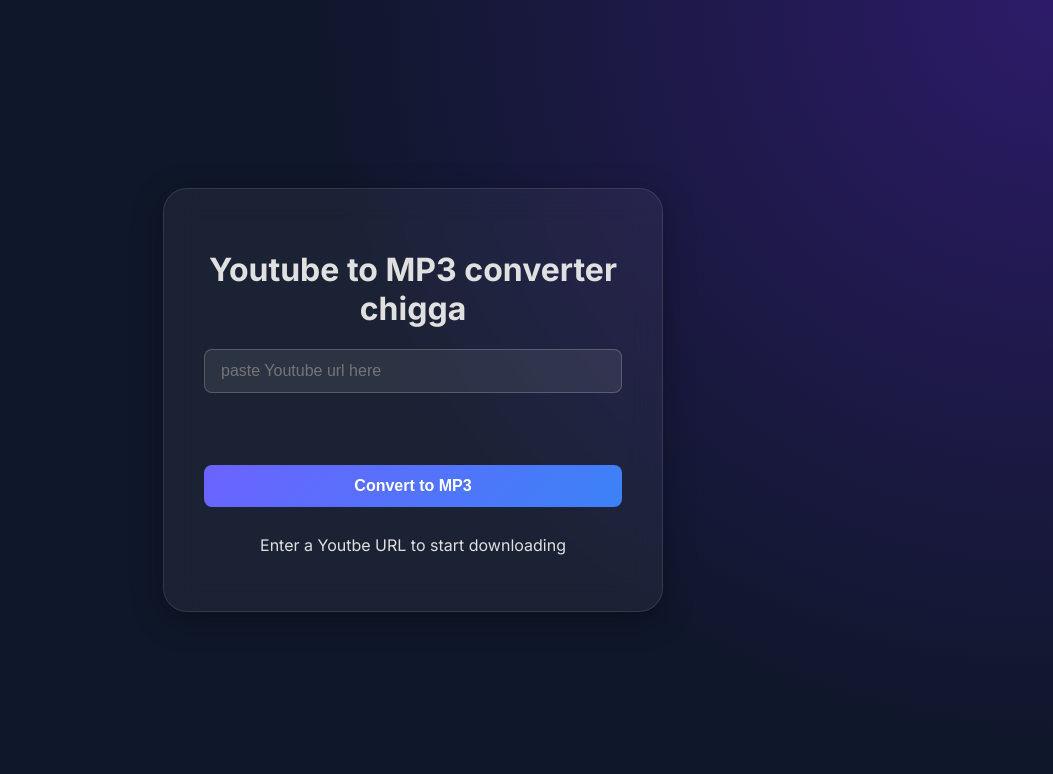
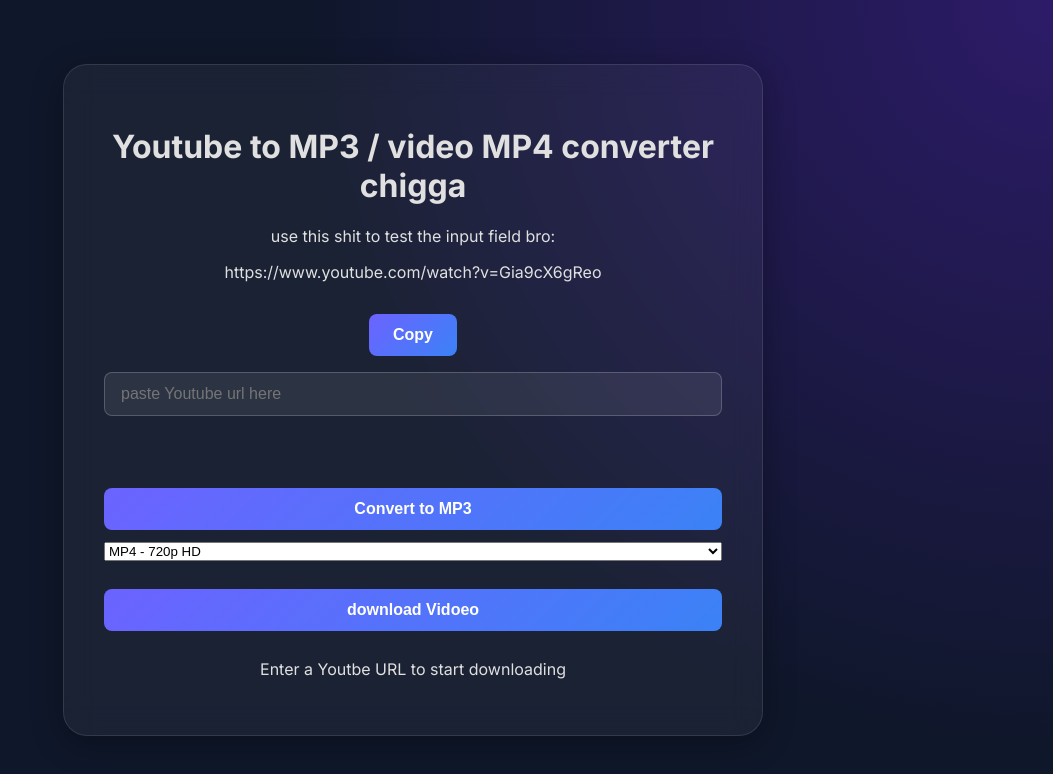
Before and after one commit to NguyenLamKhang21/youtubeToMp3Converter, a React (Create React App) app in the folder client/: page / in a window 1280 px wide. Shown: the top 774 px of the page, without its empty margins (227-1280 px from the left). Built offline with nearby package versions, Linux system fonts and the light colour scheme.

Commit message:
co option tai vidoe chon format, nhung h bi loi server 500, co them dropdown de chon chat luog video

```diff
--- a/client/src/App.css
+++ b/client/src/App.css
@@ -29,7 +29,7 @@
   border: 1px solid rgba(255, 255, 255, 0.1); /* viền mỏng */
   border-radius: 24px;
   padding: 40px;
-  max-width: 500px;
+  max-width: 700px;
   width: 90%; /* responsive */
   box-shadow: 0 8px 32px rgba(0, 0, 0, 0.3);
   gap: 16px;
@@ -130,8 +130,8 @@
 
 img {
   border-radius: 8px;
-  width: 150px;
-  height: 150px;
+  width: 300px;
+  height: 200px;
   align-items: flex-start;
   object-fit: cover;
 }
@@ -139,8 +139,8 @@
 .thumbnail-title {
   display: flex;
   flex-direction: row;
+  text-align: left;
   column-gap: 10px;
-  text-align: left;
 }
 
 .download-thumbnail {
--- a/client/src/App.js
+++ b/client/src/App.js
@@ -7,10 +7,13 @@
   const [videoTitle, setVideoTitle] = useState("");
   const [fileName, setFileName] = useState("");
   const [thumbnailUrl, setThumbnailUrl] = useState("");
+  const [quality, setQuality] = useState("720p");
+  const copy = useState("https://www.youtube.com/watch?v=Gia9cX6gReo");
 
   //convert sang mp3
   const handleSaveFile = async () => {
-    const fileUrl = `http://localhost:5000/files/${fileName}`;
+    // lấy file ra ở server r fetch về chuyển từ mp3 sang raw binary data r cho tải
+    const fileUrl = `http://localhost:5000/files/${fileName}.mp3`;
     const res = await fetch(fileUrl);
     const blob = await res.blob(); //chuyển dạng mp3 sang raw binary data
     const blobUrl = URL.createObjectURL(blob); //creates a temporary invisible URL for that blob
@@ -23,6 +26,46 @@
     URL.revokeObjectURL(blobUrl); //dùng xong bỏ
   };
 
+  const handleCopy = async () => {
+    try {
+      await navigator.clipboard.writeText(copy);
+      console.log("copied");
+    } catch (error) {
+      console.log("failed to copy");
+    }
+  };
+
+  const handleVideo = async () => {
+    if (!url || !quality) {
+      setStatus(`oiiii video thingy ain't wokring cuhh url:`);
+      return;
+    }
+
+    try {
+      setStatus("tryna get the vid");
+
+      const vidRes = await fetch("http://localhost:5000/download_video", {
+        method: "POST",
+        headers: {
+          "Content-Type": "application/json",
+        },
+        body: JSON.stringify({ url, quality }),
+      });
+
+      const vidData = await vidRes.json();
+
+      if (vidRes.ok) {
+        setFileName(vidData.file);
+        setStatus("done");
+        console.log("oyyy oyyy it work yet?? ", vidData.message);
+      } else {
+        console.log(vidRes.error);
+      }
+    } catch (err) {
+      setStatus("oiii oii err in vid mate: ", err);
+    }
+  };
+
   const handleDownload = async () => {
     if (!url) {
       setStatus("pasue");
@@ -33,7 +76,7 @@
     try {
       setStatus("fetching");
 
-      const titleRes = await fetch("http://localhost:5000/download", {
+      const titleRes = await fetch("http://localhost:5000/download_audio", {
         method: "POST",
         headers: {
           "Content-Type": "application/json",
@@ -49,9 +92,8 @@
         // setDownloadTitle(data.title);
         setStatus("done");
         console.log("Download done, title:", videoTitle);
-        //ở khúc này đang bị lỗi không lấy ra đợc title để gán lên tên file download
-        //lấy đc r
-        console.log("vid cos sanx r", tittleData.file);
+        console.log("testing testing ", tittleData.message);
+        console.log("testing testing file name gang", tittleData.file);
       } else setStatus("error");
     } catch (err) {
       setStatus("error");
@@ -106,8 +148,10 @@
   return (
     <div className="background">
       <div className="converter-card">
-        <h1>Youtube to MP3 converter chigga</h1>
-
+        <h1>Youtube to MP3 / video MP4 converter chigga</h1>
+        <p>use this shit to test the input field bro:</p>
+        <p>https://www.youtube.com/watch?v=Gia9cX6gReo</p>
+        <button onClick={handleCopy}>Copy</button>
         {status === "idle" && (
           <div className="input-group">
             <input
@@ -123,7 +167,24 @@
             </div>
 
             <button onClick={handleDownload}>Convert to MP3</button>
-            <p>Enter a Youtbe URL to start downloading</p>
+
+            <select
+              name="quality"
+              id="quality"
+              value={quality}
+              onChange={(e) => setQuality(e.target.value)}
+            >
+              <option value={"720p"}>MP4 - 720p HD</option>
+              <option value={"1080p"}>MP4 - 1080p FHD</option>
+              <option value={"4k"}>MP4 - 4k</option>
+            </select>
+
+            <button onClick={() => handleVideo(quality)}>
+              download Vidoeo
+            </button>
+            {/* tai sao nó chạy ra cái handle vidoe trước v???? */}
+
+            <p className="p-center">Enter a Youtbe URL to start downloading</p>
           </div>
         )}
         {status === "fetching" && (
```
